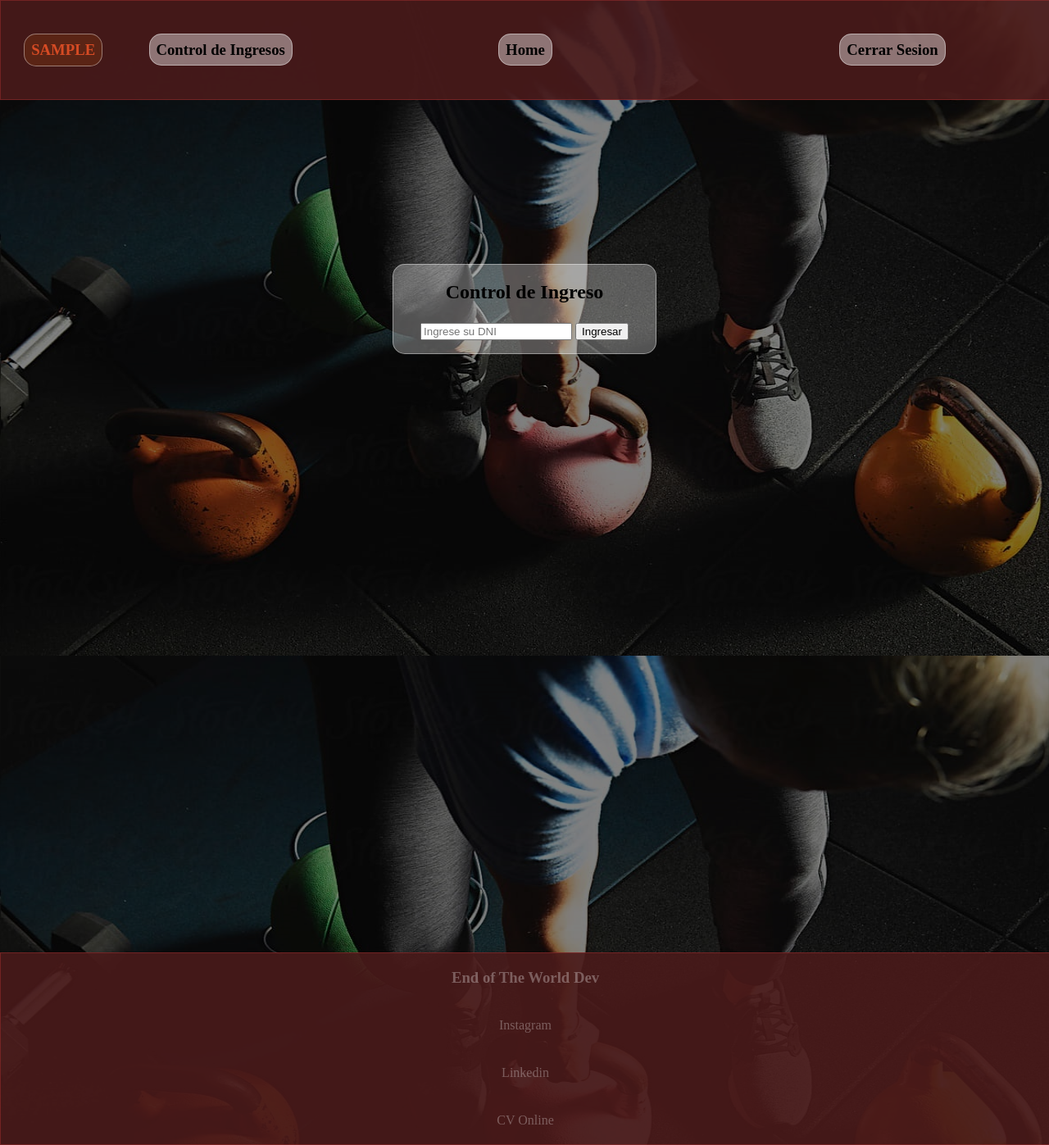
After one commit to alotav/CPFSJ-Django, a Django app: page /control in a window 1280 px wide. The commit adds this page. Shown: the whole page at 82% size. Run offline with Django 4.2, Linux system fonts and the light colour scheme; the visitor is signed in with stand-in values (Sample User, id 1).

Commit message:
Actualizamos views para mostrar info en plantilla Plan

```diff
--- a/appbase/admin.py
+++ b/appbase/admin.py
@@ -3,7 +3,7 @@ from django.contrib import admin
 # Register your models here.
 
 # ACA VAMOS A REGISTRAR LOS MODELS PARA QUE APAREZCAN EN EL PANEL ADMIN
-from .models import Dieta, Rutina, Usuario, Dieta
+from .models import Dieta, Rutina, Usuario, Dieta, Plan
 
 # Creamos una clase que hereda de los modelos para indicar que queremos mostrar en el panel admin: REGISTRAR LA CLASE ABAJO!
 class ClientesAdmin(admin.ModelAdmin):
@@ -20,3 +20,4 @@ class DietaAdmin(admin.ModelAdmin):
 admin.site.register(Usuario, ClientesAdmin)
 admin.site.register(Rutina)
 admin.site.register(Dieta, DietaAdmin)
+admin.site.register(Plan)
--- a/appbase/static/appbase/CSS/style.css
+++ b/appbase/static/appbase/CSS/style.css
@@ -123,8 +123,6 @@ footer p{
     flex-direction: column;
     justify-content: center;
     height: 100%;
-    /* background: url("/static/appbase/img/login.jpg"); */
-    /* background-color: rgba(255, 255, 255, 0.4);  */
     background-repeat: no-repeat;
     background-size: 100%;
     background-attachment: fixed;
@@ -150,7 +148,7 @@ div nav {
     background-color: rgba(255, 255, 255, 0.4);
     border: 1px solid;
     border-radius: 15px;
-    border-color: rgba(255, 255, 255, 0.4);;
+    border-color: rgba(255, 255, 255, 0.4);
     margin: 5vh;
     transition: 0.3s;
     color: black;
@@ -193,9 +191,8 @@ header {
 .div1 {
     display:flex;
     width: 30%;
-    justify-content: center;
+    justify-content: space-around;
     align-items: center;
-    flex-flow: column;
 }
 
 .div2 {
@@ -214,6 +211,7 @@ header {
     align-items: center;
     flex-flow: column;
 }
+.div1 h3 a,
 .div2 a,
 .div3 a{
     border: 1px solid rgba(255, 255, 255, 0.4);
@@ -222,6 +220,7 @@ header {
     border-radius: 15px;
     transition: 0.3s;
 }
+.div1 h3 a:hover,
 .div2 a:hover,
 .div3 a:hover{
     color: rgba(255, 255, 255, 0.4);
@@ -337,8 +336,8 @@ header {
     width: 50%;
     text-align:center;
     margin: 0%;
-    border: 1px solid rgba(255, 255, 255, 0.4);
-    background-color: rgba(255, 255, 255, 0.3);
+    /* border: 1px solid rgba(255, 255, 255, 0.4); */
+    /* background-color: rgba(255, 255, 255, 0.3); */
     border-radius: 15px;
     display: flex;
     text-align: left;
@@ -356,7 +355,6 @@ header {
 }
 
 .footer{
-    /* display: flex; */
     justify-content:center;
     background-color: rgba(74, 26, 26, 0.9);
     color:rgba(255, 255, 255, 0.3);
@@ -365,3 +363,71 @@ header {
     border: 1px solid rgb(184, 54, 54, 0.4);
     text-align: center;
 }
+
+
+/* PLAN */
+.infobasica ul{
+    display: flex;
+    justify-content: space-around;
+    text-align: left;
+    color: grey;
+    list-style-type: none;
+    margin-bottom: 5vh;
+    margin-top: 5vh;
+}
+.infobasica li{
+    border: 1px solid rgb(184, 54, 54, 0.4);
+    padding: 1vh;
+    border-radius: 15px;
+    background-color: rgb(228, 255, 108);
+}
+.infoplan li{
+    width: 50%;
+    text-align: left;
+    padding-left: 50vh;
+    list-style: none;
+}
+.infoplan ul{
+    display: flex;
+    justify-content:space-around;
+    color: grey;
+}
+
+/* Control de ingresos */
+.control {
+    margin:auto;
+    margin-top: 25vh;
+    color: black;
+    border: 1px solid rgba(255, 255, 255, 0.4);
+    border-radius: 15px;
+    background-color: rgba(255, 255, 255, 0.3);
+    width: 25%;
+    height: auto;
+    display:flex;
+    justify-content: center;
+    align-items: center;
+}
+/* .control div{
+    align-items: center;
+    justify-content:center;
+
+} */
+.control form{
+    margin: 3vh;
+    margin-bottom: 1vh;
+}
+.control button{
+    margin-bottom: 1vh;
+}
+.control div h2{
+    display: flex;
+    justify-content: center;
+}
+
+.username {
+    color: rgb(214, 75, 36);
+    border: 1px solid rgba(255, 255, 255, 0.4);
+    border-radius: 15px;
+    padding: 1vh;
+    background-color: rgba(92, 37, 21, 0.962);
+}
--- /dev/null
+++ b/appbase/templates/appbase/control.html
@@ -0,0 +1,21 @@
+{% extends 'appbase/plantilla.html' %}
+
+{% block tittle %}
+    Control
+{% endblock%}
+
+{% block content %}
+<div class="container">
+    <div class="control">
+        <div><h2>Control de Ingreso</h2>
+            <form method="POST">
+                {% csrf_token %}
+                <input type="number" name="dni" placeholder="Ingrese su DNI">
+                <button type="submit">Ingresar</button>
+            </form>
+        </div>
+    </div>
+
+</div>
+
+{% endblock%}
--- a/appbase/templates/appbase/plantilla.html
+++ b/appbase/templates/appbase/plantilla.html
@@ -15,7 +15,10 @@
         <div class="div1">
             <!-- Agregamos el nombre de usuario: -->
             {% if user.is_authenticated %}
-                <h3>{{ user.username.upper }}</h3>
+                <h3 class="username">{{ user.username.upper }}</h3>
+            {% endif %}
+            {% if user.is_staff %}
+                <h3><a href="{% url 'control' %}" style="text-decoration:none; color:black;">Control de Ingresos</a></h3>
             {% endif %}
         </div>
         <div class="div2">
--- a/appbase/urls.py
+++ b/appbase/urls.py
@@ -11,4 +11,5 @@ urlpatterns = [
     path('plan.html', views.plan, name='plan'),
     path('registro.html', views.VistaRegistro.as_view(), name="registro"),
     path('salir', views.cerrar_sesion, name="salir"),
+    path('control', views.control, name="control"),
 ]
--- a/appbase/views.py
+++ b/appbase/views.py
@@ -1,10 +1,15 @@
+from contextvars import Context
+from dataclasses import asdict
+from multiprocessing import context
 from django.shortcuts import render, redirect
+from datetime import date, timedelta
 from django.http import HttpResponse
 from django.contrib import messages # para mostrar mensajes flash
 from django.contrib.auth import login, logout, authenticate # para manejar sesiones de usuarios registrados en DB
 # Importamos rutina para poder acceder a los datos de la dn a traves de una consulta ORM
-from .models import Rutina, Dieta, Usuario
+from .models import Rutina, Dieta, Plan,Usuario
 from django.contrib.auth.models import User
+
 # Create your views here.
 
 # Clase basada en vista para la creacion de usuario:
@@ -82,26 +87,97 @@ def rutinas(request):
 
 
 def dietas(request):
-    dieta = Dieta.objects.all()
-    print(dieta)
-    return render(request, 'appbase/dietas.html', {'dieta': dieta})
-
-# def dietas(request):
-#     if User.is_authenticated:
-#         id_usr = request.user.id
-#         print(id_usr)
-#         ejemplo2 = Dieta.objects.filter(usr_id=id_usr)
-#         print(ejemplo2)
-#         return render(request, 'appbase/dietas.html', {'ejemplo2': ejemplo2})
-
-# def dietas(request):
-    # if User.is_authenticated:
-    #     id_usuario = request.user.id
-    #     print(f'User ID: {id_usuario}')
-    #     dietas = Dieta.objects.filter(usuario_id = f'{id_usuario}')
-    # dieta = 'petete'
-    # print(Dieta.objects.all())
-    # return render(request, 'appbase/dietas.html', {'dieta': 'Alonso'})
+    if User.is_authenticated:
+        id_usr = request.user.id
+        dieta = Dieta.objects.filter(usr_id = id_usr )
+        print(dieta)
+        return render(request, 'appbase/dietas.html', {'dieta': dieta})
 
 def plan(request):
-    return render(request, 'appbase/plan.html')
+    # Obtenemos el id para actualizar los registros:
+    if User.is_authenticated:
+        id_usr = request.user.id
+        print(f'ID Usuario {id_usr}')
+
+        # OBTENEMOS LOS REGISTROS PARA ESE USUARIO: SI NO TIENE REGISTROS DATA ERROR:
+        # EN CADA CONSULTA A LA DB AGREGAR TRY EXCEPT, MOSTRAR PLANTILLA VACIA, E INFORMAR POR POPUP
+
+        planes = Plan.objects.filter(usr_id = id_usr)
+        # Filtramos fecha de pago, tipo plan y num asistencias y la pasamos como dict:
+        for p in planes:
+            ocho = p.ocho
+            doce = p.doce
+            full = p.full
+            asistencias = p.asistencia
+            pago = (p.f_pago)
+            print(type(asistencias))
+            print(f'Pago realizado {pago}')
+            vencimiento = pago + timedelta(days = 30)
+            # Actualizamos la BD con la fecha de vencimiento a traves de la foreignKey
+            Plan.objects.filter(usr_id = id_usr).update(f_vencimiento = vencimiento)
+            print (type(vencimiento))
+            print(type(date.today()))
+            # Pasamos el estado al front:
+            if date.today() > vencimiento:
+                vencido = 'Si'
+            else:
+                vencido = 'No'
+
+            # FILTRAR USUARIO!
+
+            # def clases(plan1, plan2):
+            if ocho == True:
+                ocho = 8
+                restantes = ocho - asistencias
+                print(restantes)
+                # return restantes
+            elif doce == True:
+                doce = 12
+                restantes = doce - asistencias
+                print(restantes)
+                # return restantes
+            elif full == True:
+                restantes = 'Full'
+                print(restantes)
+                # return restantes
+
+            # clases_plan = clases(ocho,doce)
+            # if clases_plan == 8 | clases_plan == 12:
+            #     restantes = clases_plan - asistencias
+            #     return restantes
+            # else:
+            #     restantes = 'Full'
+            #     return restantes
+
+        return render(request, 'appbase/plan.html',{'f_pago': planes,'pago':pago,'vencido':vencido,'fecha_venc': vencimiento,'restantes': restantes,})
+
+def control(request):
+    # Obtenemos el dni ingresado por formulario:
+    if request.POST:
+        dni = request.POST['dni']
+        dni = int(dni)
+        print(f'DNI ingresado: {dni}')
+        # Obtenemos todos los datos de la tabla Plan:
+        query = Plan.objects.all()
+        lista_dni=[]
+        for q in query:
+            print(q.dni)
+            lista_dni.append(q.dni)
+        print(lista_dni)
+        if dni in lista_dni:
+            print('Se encontro dni')
+            query = Plan.objects.filter(dni=dni)
+            for q in query:
+                num_asistencia = q.asistencia
+                print(num_asistencia)
+                num_asistencia+=1
+            # Actualizamos el numero de asistencia de la db sumando uno:
+            Plan.objects.filter(dni=dni).update(asistencia = num_asistencia)
+        else:
+            print('DNI no encontrado')
+
+
+        # print(request.POST['dni'])
+        return redirect("control")
+    else:
+        return render(request, 'appbase/control.html')
```
Also changed, not shown: appbase/models.py (+15 -0 lines), appbase/templates/appbase/plan.html (+45 -11 lines), appbase/migrations/0017_plan.py (added), appbase/migrations/0018_plan_f_pago.py (added), appbase/migrations/0019_alter_plan_doce_alter_plan_full_alter_plan_ocho_and_more.py (added), appbase/migrations/0020_alter_plan_f_pago.py (added), appbase/migrations/0021_alter_plan_doce_alter_plan_full_alter_plan_ocho_and_more.py (added), appbase/migrations/0022_alter_plan_restantes.py (added), appbase/migrations/0023_infousr.py (added), appbase/migrations/0024_plan_dni_plan_fecha_nacimiento_delete_infousr.py (added), appbase/migrations/0025_alter_plan_fecha_nacimiento.py (added), appbase/migrations/0026_remove_plan_restantes_plan_asistencia.py (added), appbase/migrations/0027_remove_plan_vencido_plan_f_vencimiento.py (added).
